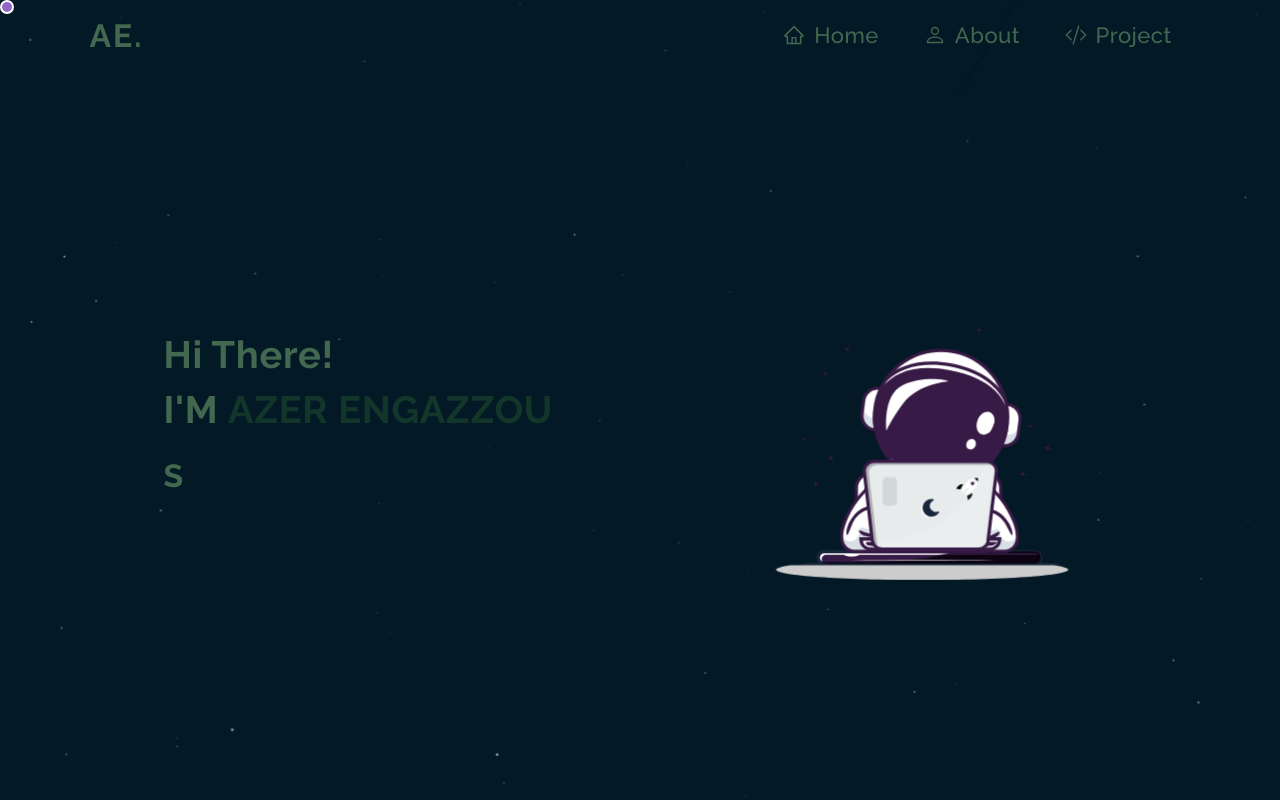
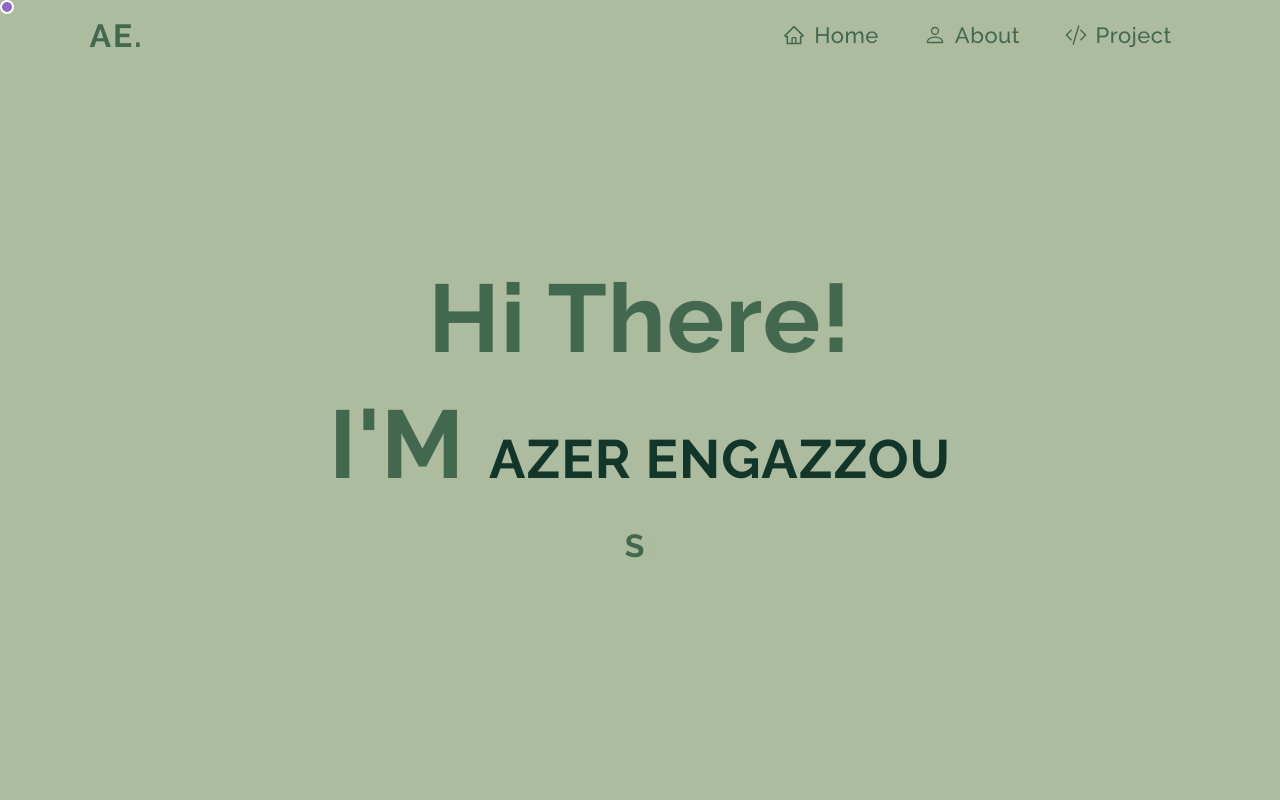
Before and after one commit to azerengazzou/personalWebsite, a React (Create React App) app: page / in a window 1280 px wide. Shown: the top 800 px of the page. Built offline with nearby package versions, Linux system fonts and the light colour scheme.

Commit message:
remove sky from background

```diff
--- a/src/App.js
+++ b/src/App.js
@@ -9,6 +9,7 @@ import Project from "./Components/Projects";
 import MoveToTop from "./Components/MoveToTop";
 import Lottie from "lottie-react";
 import nightsky from "./LottieFiles/night-sky.json";
+
 import HashLoader from "react-spinners/HashLoader";
 import { Cursor } from "./Components/Cursor";
 
@@ -55,9 +56,9 @@ function App() {
             </div>
         ) : (
             <div>
-              <Lottie className="bg" animationData={nightsky} loop={true} />
-              <Lottie className="bgtwo" animationData={nightsky} loop={true} />
-              <Lottie className="bgtemp" animationData={nightsky} loop={true} />
+              {/*<Lottie className="bg" animationData={nightsky} loop={true} />*/}
+              {/*<Lottie className="bgtwo" animationData={nightsky} loop={true}/>*/}
+              {/*<Lottie className="bgtemp" animationData={nightsky} loop={true}/>*/}
 
               <Nav />
               <MoveToTop />
--- a/src/Components/Home.js
+++ b/src/Components/Home.js
@@ -1,6 +1,4 @@
 import React from 'react';
-import Lottie from  "lottie-react";
-import SpaceBoy from "../LottieFiles/SpaceBoy.json";
 import Typed from "./Typed.js";
 import Tilt from 'react-parallax-tilt';
 import Avatar from '../images/Avatar.png';
@@ -8,21 +6,13 @@ import {CiCoffeeCup} from "react-icons/ci";
 
 const Home = () => {
   return (
-    <div >
+    <div>
       <div className='HomePage'>
-
         <div className='HomeText'>
           <h1>Hi There!</h1>
           <h1>I'M <b>AZER ENGAZZOU</b></h1>
           <Typed/>
         </div>
-
-        <Lottie
-          className="illustration"
-          animationData={SpaceBoy}
-          loop={true}
-        />
-
       </div>
 
       <div className='AboutPage'>
--- a/src/Components/ProjectBox.js
+++ b/src/Components/ProjectBox.js
@@ -1,7 +1,6 @@
 import React from 'react';
 import {FaGithub} from "react-icons/fa";
 import {CgFileDocument} from "react-icons/cg";
-
 
 const  ProjectBox = ({projectPhoto, projectName}) => {
   const desc = {
--- a/src/Components/Typed.js
+++ b/src/Components/Typed.js
@@ -6,7 +6,7 @@ const Typed = () => {
     <div className="TypeEffect">
       <Typewriter
         options={{
-          strings: ['Software Engineer', 'Full Stack (.NET & React)'],
+          strings: ['Software Engineer', 'Full stack developer', '.NET & React'],
           autoStart: true,
           loop: true,
           delay: 70,
--- a/src/index.css
+++ b/src/index.css
@@ -213,19 +213,25 @@ b{
 
 /* HOME PAGE */
 
-.HomePage{
+.HomePage {
   display: flex;
-  justify-content: space-evenly;
+  justify-content: center; /* Center horizontally */
+  align-items: center; /* Center vertically */
   min-height: 80vh;
   margin-top: 100px;
   margin-bottom: -50px;
-  align-items: center;
+  text-align: center; /* Ensure text is centered within the container */
 }
-.HomeText h1{
+.HomeText h1 {
   font-weight: 600;
-  font-size: 38px;
-  letter-spacing: 0.7px;
+  font-size: 6rem;
+  letter-spacing: 1px;
   padding-top: 10px;
+  line-height: 1.2
+}
+
+.HomeText h1 b {
+  font-size: 54px; /* Make bold text larger */
 }
 
 .TypeEffect{
@@ -252,8 +258,7 @@ b{
     display: inline-block;
   }
   .illustration{
-    margin: auto;
-    margin-bottom: 50px;
+    margin: auto auto 50px;
   }
 }
 
@@ -266,7 +271,7 @@ b{
   }
   .HomeText h1{
     font-weight: 500;
-    font-size: 28px;
+    font-size: 30px;
   }
   .TypeEffect{
     font-weight: 500;
```
